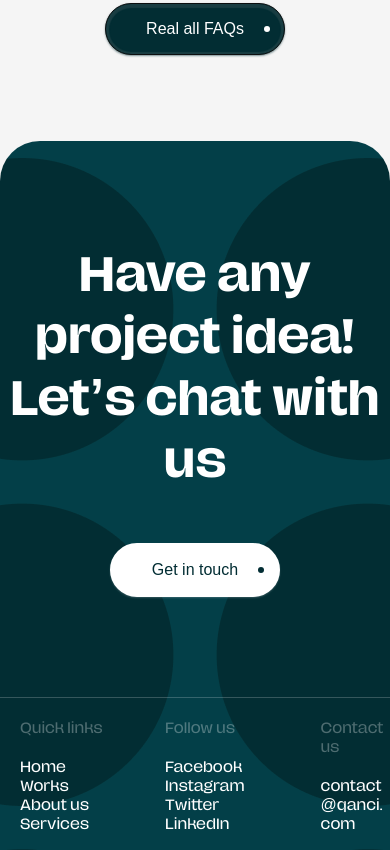
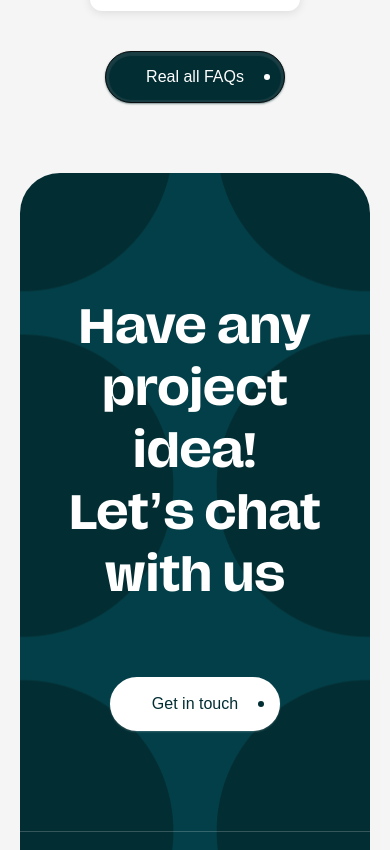
Before and after one commit to sajidalhafiz/qanci-orix, a plain HTML site: page index.html in a window 390 px wide. Shown: the part 4454-5304 px from the top of the page. Drawn offline with nearby package versions, Linux system fonts and the light colour scheme.

Commit message:
footer responsive with accurate ui done

```diff
--- a/css/footer.css
+++ b/css/footer.css
@@ -26,7 +26,7 @@ footer {
 
 .footer-cta h2 {
     font-size: 70px;
-    font-weight: bold;
+    font-weight: 600;
 }
 
 .primary-button.inverted {
@@ -59,11 +59,13 @@ footer {
 .footer-column ul {
     list-style: none;
     padding: 0;
+    display: flex;
+    gap: 40px;
 }
 
 .footer-column ul li {
     display: inline;
-    margin-right: 40px;
+    /* margin-right: 40px; */
 }
 
 .footer-column ul li a {
@@ -127,7 +129,7 @@ a {
 @media (max-width: 768px) {
     .footer-cta h2 {
         font-size: 52px;
-        font-weight: 600;
+        padding: 20px;
     }
 
     .footer-links {
@@ -136,12 +138,15 @@ a {
         justify-content: space-between;
         align-items: start;
         gap: 36px;
-        padding: 20px;
+        padding: 44px 20px;
     }
 
 
     .footer-column {
         flex: 1;
+    }
+    .footer-column ul {
+        flex-direction: column;
     }
 
     .footer-column p {
@@ -152,12 +157,16 @@ a {
         white-space: normal;
     }
 
+    .footer-column ul li a {
+        display: block;
+        /* margin-bottom: 34px; */
+    }
     .footer-column p a {
-        display: inline-block;
-        max-width: 100%;
-        word-break: break-all;
-        overflow-wrap: anywhere;
-        white-space: normal;
+        /* display: inline-block;  */
+        /* max-width: 100%; */
+        /* word-break: break-all; */
+        /* overflow-wrap: anywhere; */
+        /* white-space: normal; */
     }
 
     .footer-column:nth-child(3) {
--- a/css/responsive.css
+++ b/css/responsive.css
@@ -5,14 +5,11 @@
     }
 
     main {
-        padding: var(--padding-mobile);
+        margin: 20px;
     }
 
-    .projects {
-        grid-template-columns: 1fr;
+    footer{
+        margin: 20px;
     }
 
-
-
-
 }
--- a/index.html
+++ b/index.html
@@ -12,7 +12,7 @@
     <script src="https://cdn.jsdelivr.net/npm/swiper@11/swiper-bundle.min.js"></script>
 </head>
 
-<body>
+<body id="home">
 
     <header>
         <nav class="navbar">
@@ -74,7 +74,7 @@
 
     <main>
         <!-- Hero Section -->
-        <section class="hero">
+        <section id="about-us" class="hero">
             <h1>Development</h1>
             <div class="hero-vectors">
                 <img src="assets/icons/code-bracket-vector.png" alt="code-bracket-vector">
@@ -85,7 +85,7 @@
                 <img id="hero-image" src="assets/images/hero.png" alt="Person">
                 <img id="hero-image-mobile" src="assets/images/hero-mobile.png" alt="Person">
             </div>
-            <div class="hero-cards">
+            <div id="services" class="hero-cards">
                 <div class="contact-card">
                     <div class="contact-card-top">
                         <p>We bring light, joy to the <br> old, mundane or otherwise <br> overlooked.</p>
@@ -138,7 +138,7 @@
 
 
         <!-- Projects Section -->
-        <section class="projects">
+        <section id="works" class="projects">
             <div class="swiper">
                 <div class="project-title">
                     <h2>Our recent <br> works</h2>
@@ -313,7 +313,7 @@
         </section>
     </main>
 
-    <footer>
+    <footer id="footer-section">
         <div class="footer-cta">
             <h2>Have any project idea! <br> Let’s chat with us</h2>
             <button class="primary-button inverted">Get in touch</button>
@@ -323,10 +323,10 @@
             <div class="footer-column">
                 <h4>Quick links</h4>
                 <ul>
-                    <li><a href="#">Home</a></li>
-                    <li><a href="#">Works</a></li>
-                    <li><a href="#">About us</a></li>
-                    <li><a href="#">Services</a></li>
+                    <li><a href="#home">Home</a></li>
+                    <li><a href="#works">Works</a></li>
+                    <li><a href="#about-us">About us</a></li>
+                    <li><a href="#services">Services</a></li>
                 </ul>
             </div>
             <div class="footer-column">
@@ -336,18 +336,18 @@
             <div class="footer-column">
                 <h4>Follow us</h4>
                 <ul>
-                    <li><a href="#">Facebook</a></li>
-                    <li><a href="#">Instagram</a></li>
-                    <li><a href="#">Twitter</a></li>
-                    <li><a href="#">LinkedIn</a></li>
+                    <li><a href="#footer-section">Facebook</a></li>
+                    <li><a href="#footer-section">Instagram</a></li>
+                    <li><a href="#footer-section">Twitter</a></li>
+                    <li><a href="#footer-section">LinkedIn</a></li>
                 </ul>
             </div>
         </div>
 
         <div class="footer-bottom">
             <p>Copyright © qanci, Inc</p>
-            <p><a href="#">Privacy Policy</a></p>
-            <p><a href="#">Website Terms</a></p>
+            <p><a href="#footer-section" style="padding-right: 150px;">Privacy Policy</a></p>
+            <p><a href="#footer-section">Website Terms</a></p>
         </div>
     </footer>
 
```
